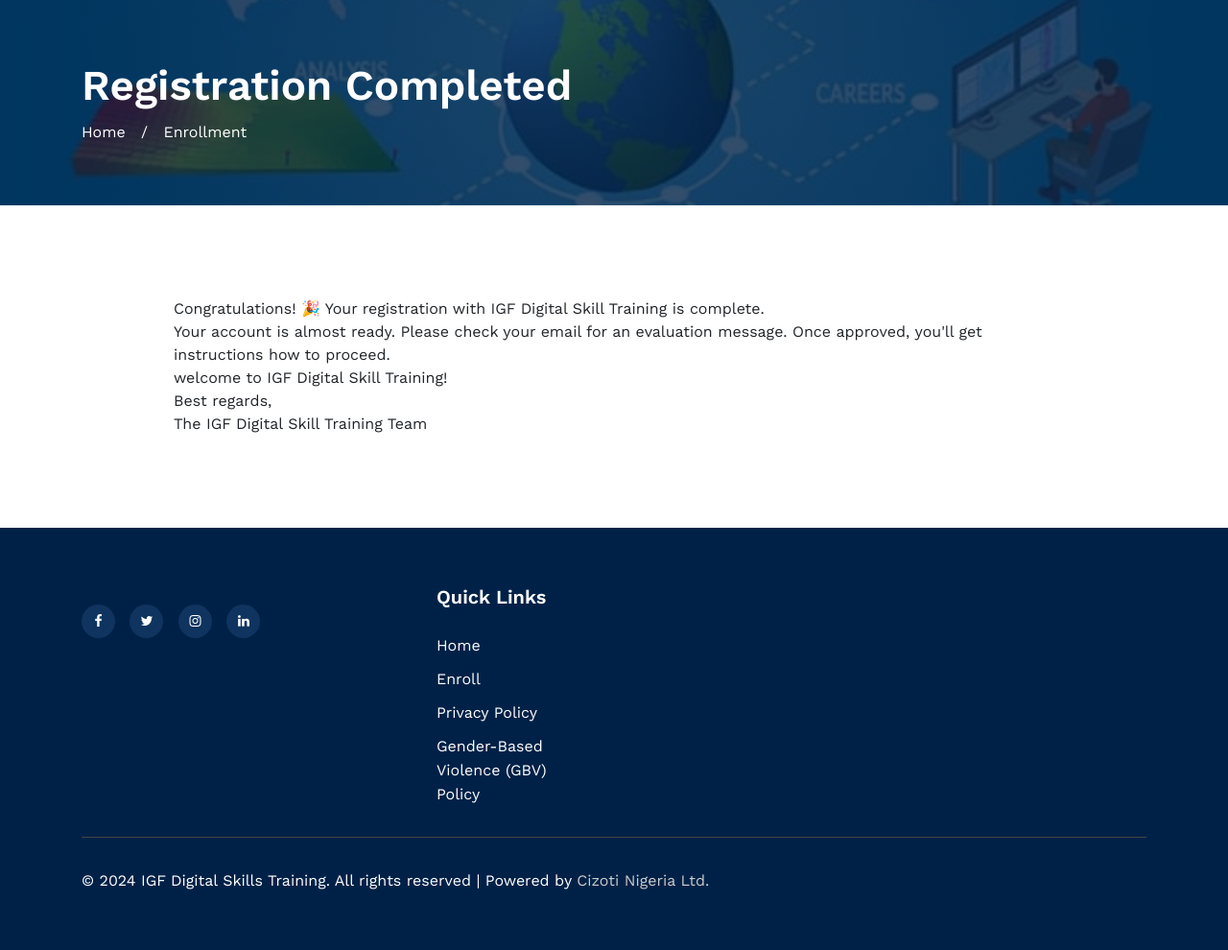
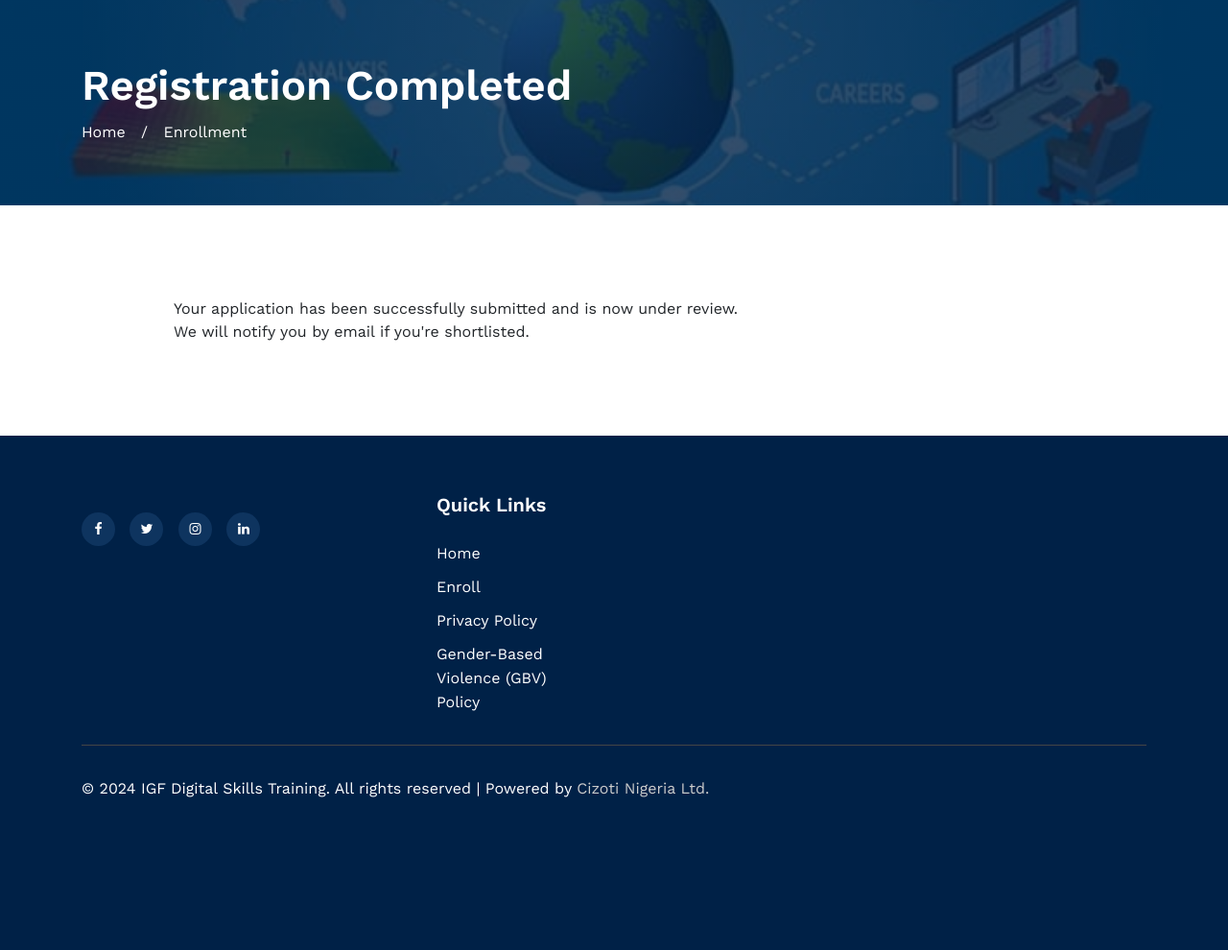
Before and after one commit to barth007/enrollmentfrom, a Django app: page /success/ in a window 1280 px wide. Shown: the part 41-1031 px from the top of the page at 96% size. After the commit the page ends 872 px from the top, so only its background shows below. Run offline with Django 5.2, Linux system fonts and the light colour scheme; parts of the project's set-up code (start-up, migrations or seed data) failed here and were passed over; some libraries are stand-ins or nearby versions.

Commit message:
change success page

```diff
--- a/templates/success.html
+++ b/templates/success.html
@@ -17,14 +17,9 @@
         <div class="m-5 p-5">
 
 
-          <p>Congratulations! 🎉 Your registration with IGF Digital Skill Training is complete.</p>
+          <p>Your application has been successfully submitted and is now under review. </p>
+          <p>We will notify you by email if you're shortlisted.</p>
 
-          <p>Your account is almost ready. Please check your email for an evaluation message. Once approved, you'll get instructions how to proceed.</p>
-
-          <p>welcome to IGF Digital Skill Training!</p>
-
-          <p>Best regards,<br>
-          The IGF Digital Skill Training Team</p>
         </div>
     </div>
 {% endblock %}
```
